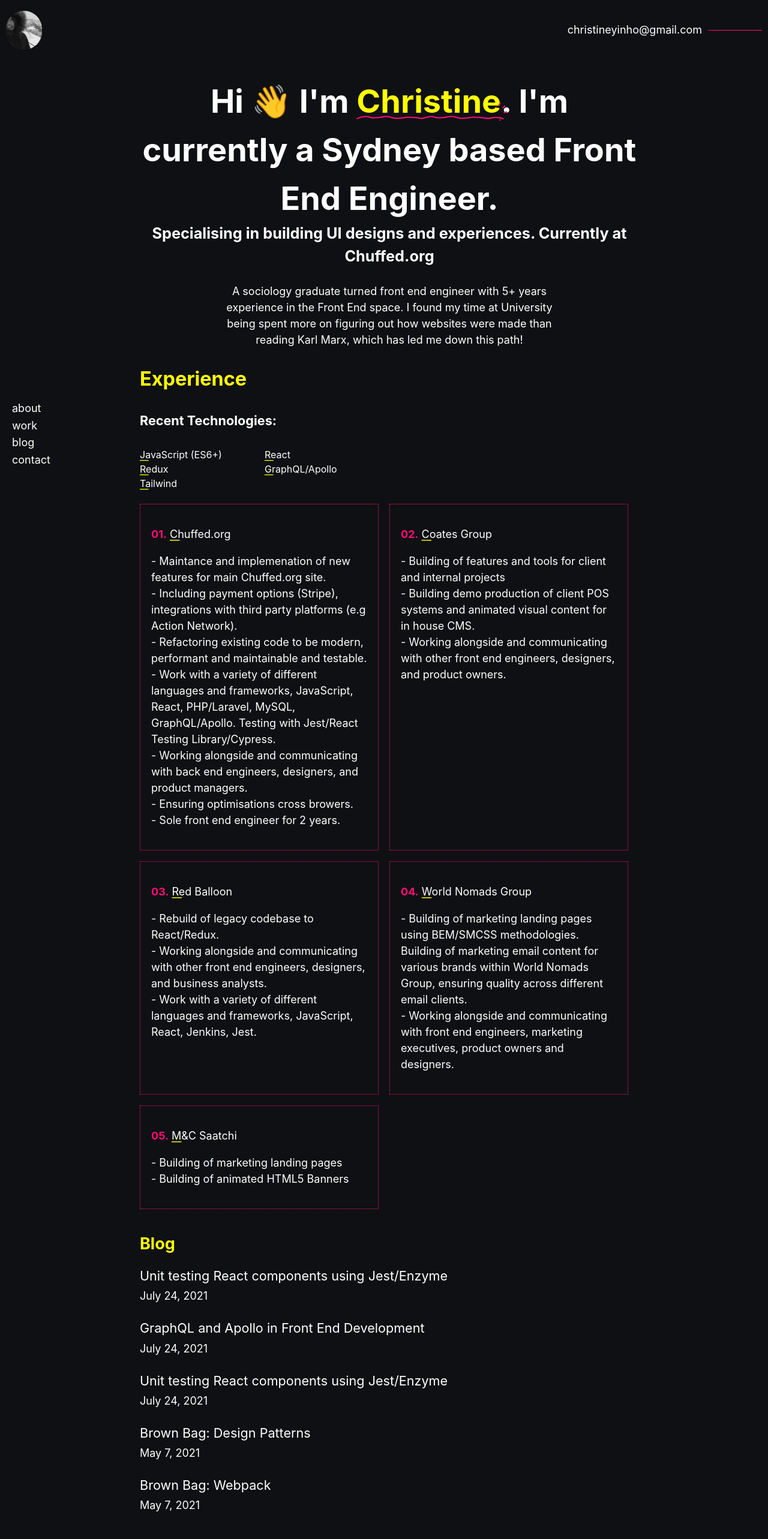
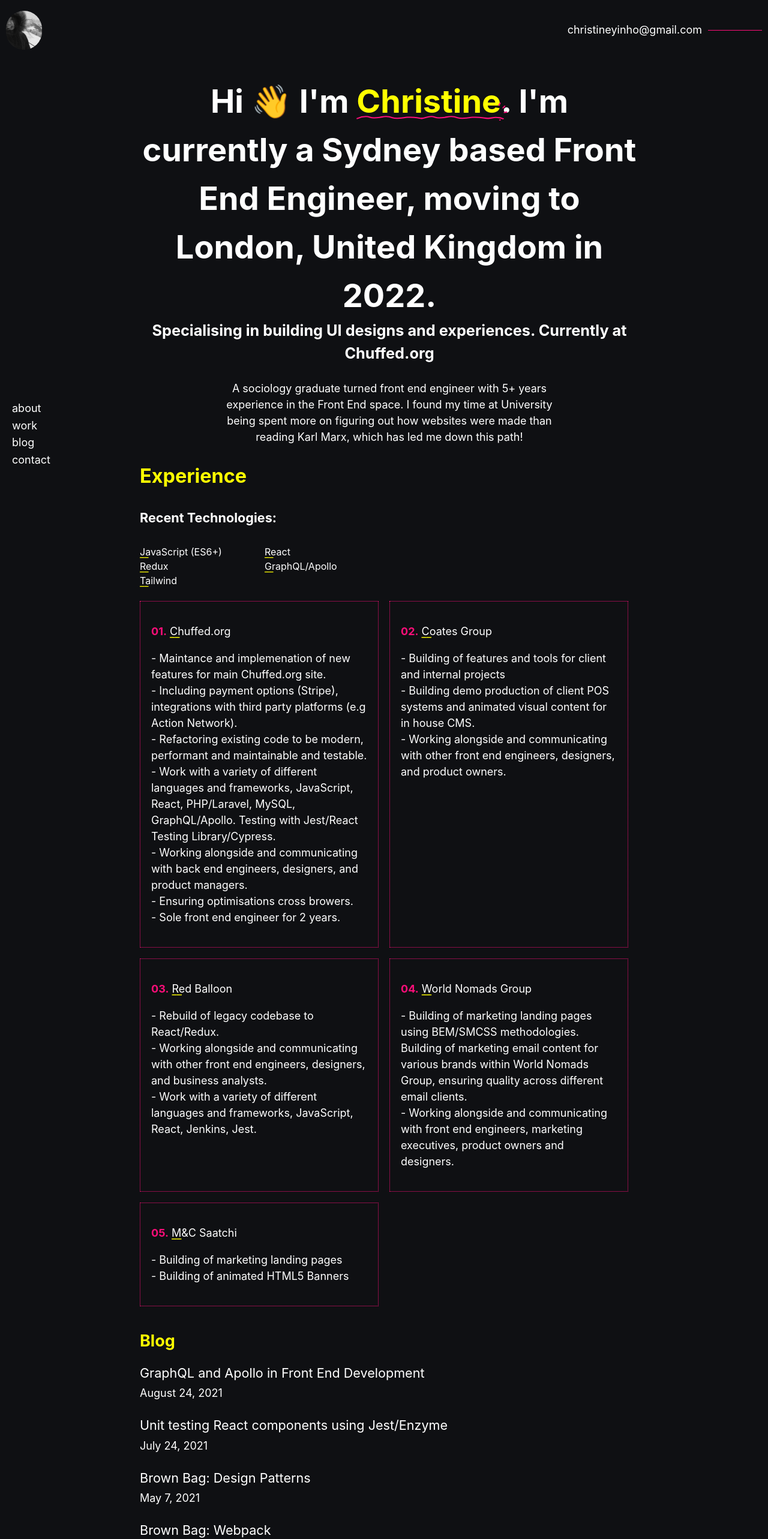
Before and after one commit to christineyinho/next-js, a Next.js app in the folder nextjs-blog/: page / in a window 1280 px wide. Shown: the top 2566 px of the page at 60% size. Built offline with nearby package versions, Linux system fonts and the light colour scheme.

Commit message:
update information and correct dates

```diff
--- a/nextjs-blog/pages/index.js
+++ b/nextjs-blog/pages/index.js
@@ -31,7 +31,7 @@ const Home = ({
     </div>
     <div className={utilStyles.section} id="about">
       <section className={utilStyles.headingMd}>
-        <h1 className={utilStyles.homeHeader}>Hi &#128075; I'm <span className={utilStyles.name}>Christine</span>. I'm currently a Sydney based Front End Engineer.</h1>
+        <h1 className={utilStyles.homeHeader}>Hi &#128075; I'm <span className={utilStyles.name}>Christine</span>. I'm currently a Sydney based Front End Engineer, moving to London, United Kingdom in 2022.</h1>
         <h3 className={utilStyles.subHeader}>Specialising in building UI designs and experiences. Currently at <a href="https://chuffed.org">Chuffed.org</a></h3>
         <p className={utilStyles.headerText}>A sociology graduate turned front end engineer with 5+ years experience in the Front End space.
           I found my time at University being spent more on figuring out how websites were made than reading Karl Marx, which has led me down this path!
--- a/nextjs-blog/posts/front-end-animations.md
+++ /dev/null
@@ -1,6 +0,0 @@
----
-title: 'Unit testing React components using Jest/Enzyme'
-date: '2021-07-24'
----
-
-It has been a while since I've been predominately focused on animations in web development, specifically animations in CSS. So I thought I would give myself a little refresher as well as write up anything I didn't know prior.
--- a/nextjs-blog/posts/gql-apollo.md
+++ b/nextjs-blog/posts/gql-apollo.md
@@ -1,6 +1,6 @@
 ---
 title: 'GraphQL and Apollo in Front End Development'
-date: '2021-07-24'
+date: '2021-08-24'
 ---
 
 [Brown bag presentation link](https://docs.google.com/presentation/d/1ygN_DitfapFR70n3eQjkq1zhGm2-7MoS2mvsO5s0aac/edit?usp=sharing)
```
